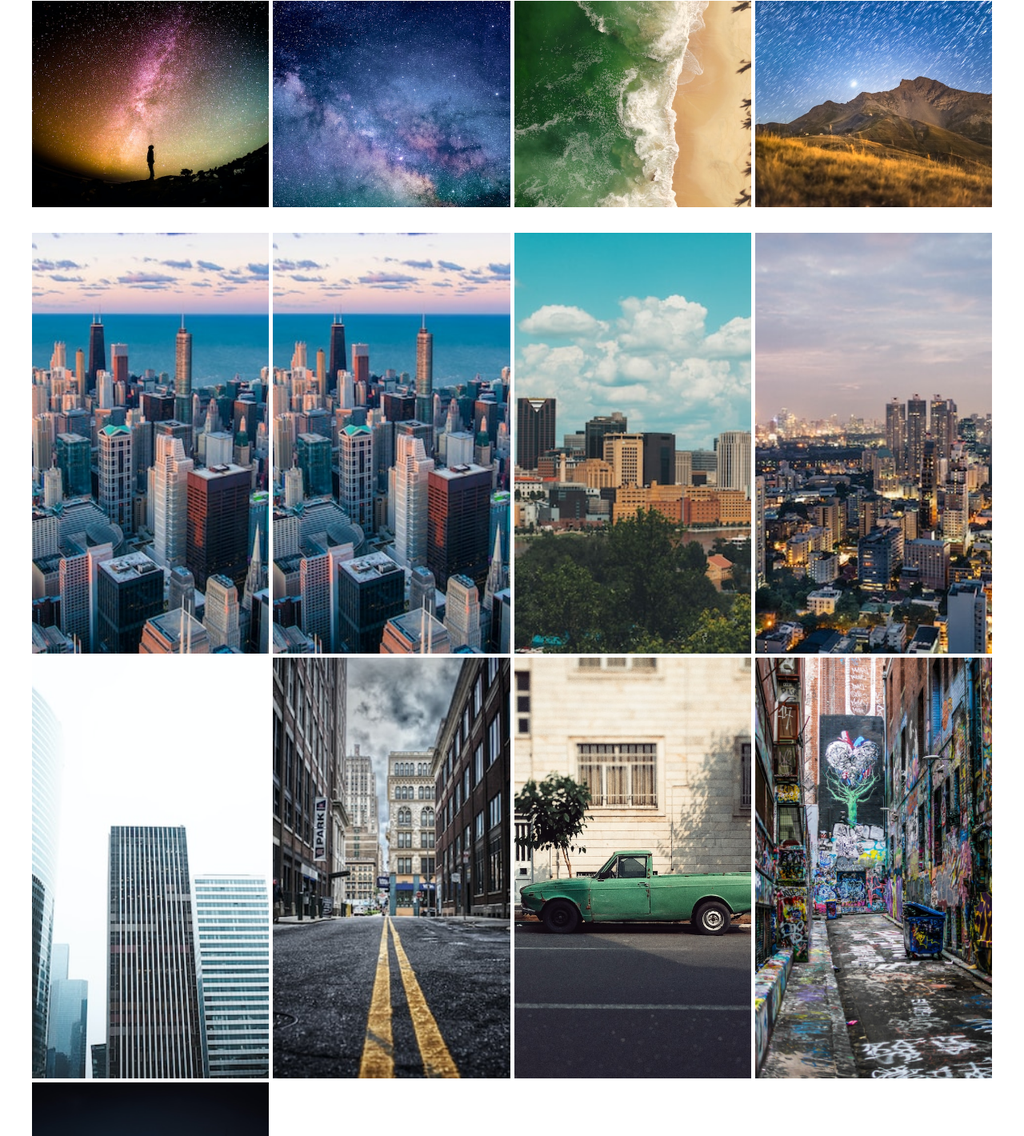
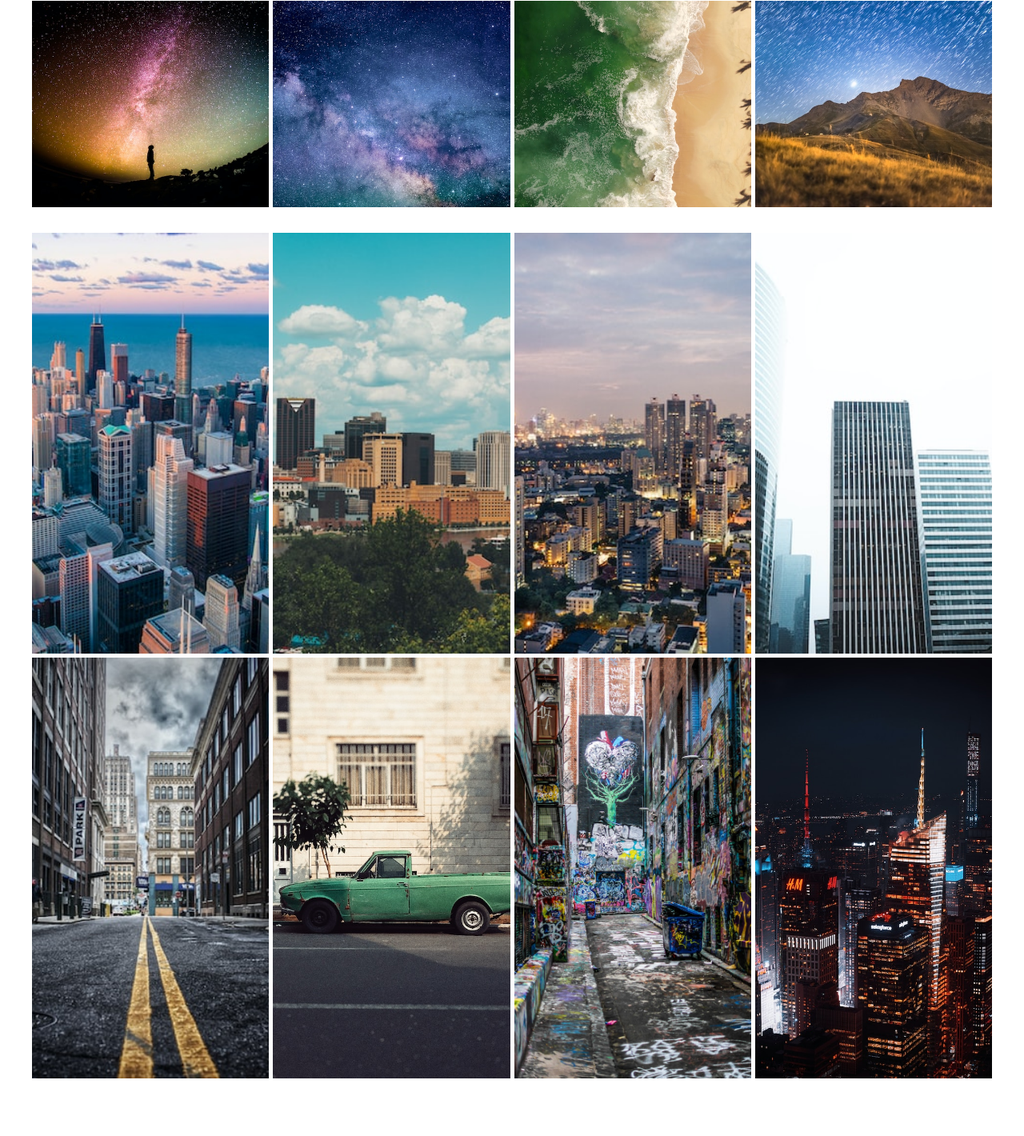
Before and after one commit to almeidaleandro28/Project-JS--Gallery, a website: page index.html in a window 1280 px wide. Shown: the part 261-1681 px from the top of the page at 80% size. After the commit the page ends 1609 px from the top, so only its background shows below. Drawn offline with nearby package versions, Linux system fonts and the light colour scheme.

Commit message:
refactor - change img
change card for only img of section city

```diff
--- a/index.html
+++ b/index.html
@@ -31,41 +31,15 @@
 		<section class="city">
 			<div class="container city_container">
 
-        <div class="card">
-          <img class="card_img" src="./src/img/img-city-01.jpg" alt="img city">
-        </div><!--end card-->
+          <img class="card_img" src="./src/img/img-city-01.jpg" title="nature-1" alt="img city" data-id="1">
+          <img class="card_img" src="./src/img/img-city-02.jpg" title="nature-3" alt="img city" data-id="2">
+          <img class="card_img" src="./src/img/img-city-03.jpg" title="nature-4" alt="img city" data-id="3">
+          <img class="card_img" src="./src/img/img-city-04.jpg" title="nature-5" alt="img city" data-id="4">
+          <img class="card_img" src="./src/img/img-city-05.jpg" title="nature-6" alt="img city" data-id="5">
+          <img class="card_img" src="./src/img/img-city-06.jpg" title="nature-7" alt="img city" data-id="6">
+          <img class="card_img" src="./src/img/img-city-07.jpg" title="nature-8" alt="img city" data-id="7">
+          <img class="card_img" src="./src/img/img-city-08.jpg" title="nature-1" alt="img city" data-id="8">
 
-        <div class="card">
-          <img class="card_img" src="./src/img/img-city-01.jpg" alt="img city">
-        </div><!--end card-->
-
-        <div class="card">
-          <img class="card_img" src="./src/img/img-city-02.jpg" alt="img city">
-        </div><!--end card-->
-
-        <div class="card">
-          <img class="card_img" src="./src/img/img-city-03.jpg" alt="img city">
-        </div><!--end card-->
-
-        <div class="card">
-          <img class="card_img" src="./src/img/img-city-04.jpg" alt="img city">
-        </div><!--end card-->
-
-        <div class="card">
-          <img class="card_img" src="./src/img/img-city-05.jpg" alt="img city">
-        </div><!--end card-->
-
-        <div class="card">
-          <img class="card_img" src="./src/img/img-city-06.jpg" alt="img city">
-        </div><!--end card-->
-
-        <div class="card">
-          <img class="card_img" src="./src/img/img-city-07.jpg" alt="img city">
-        </div><!--end card-->
-
-        <div class="card">
-          <img class="card_img" src="./src/img/img-city-08.jpg" alt="img city">
-        </div><!--end card-->
 
       </div><!--end city_container-->
 		</section><!--end section city-->
```
